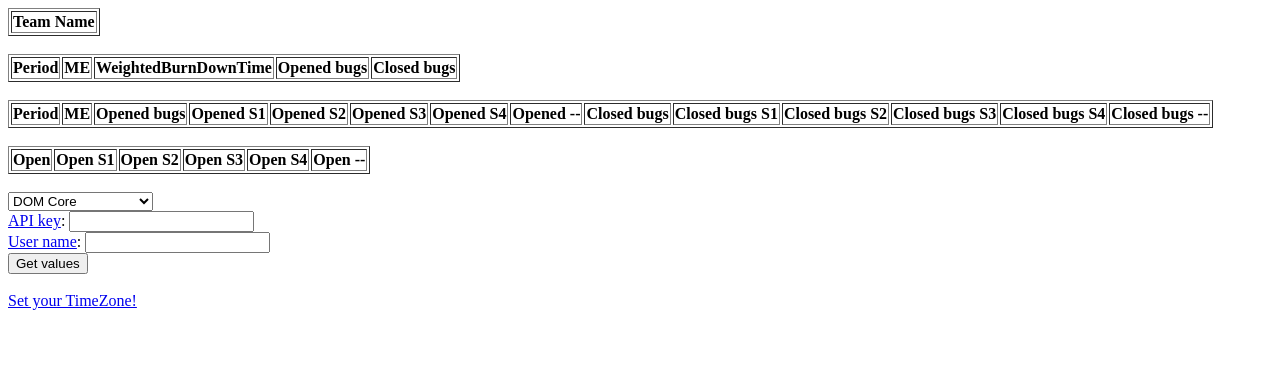
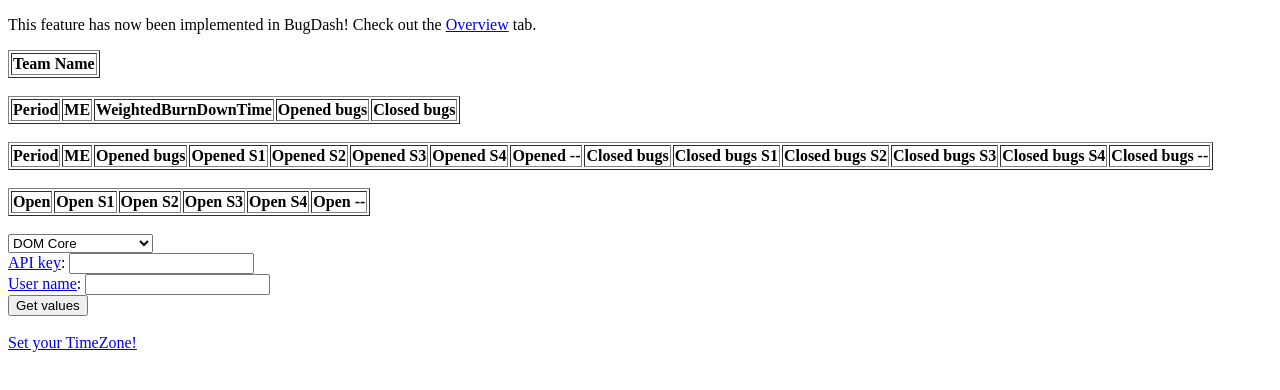
Before and after one commit to farre/ME, a plain HTML site: page index.html in a window 1280 px wide. Drawn offline with Linux system fonts and the light colour scheme.

Commit message:
Add link to BugDash Overview

```diff
--- a/index.html
+++ b/index.html
@@ -16,6 +16,10 @@
     }
   </style>
 </head>
+<p>
+This feature has now been implemented in BugDash!
+Check out the <a href="https://bugdash.moz.tools/?team=DOM+Core#tab.overview">Overview</a> tab.
+</p>
 <table id="teamname" border="1px">
   <tr>
     <th>Team Name</th>
```
